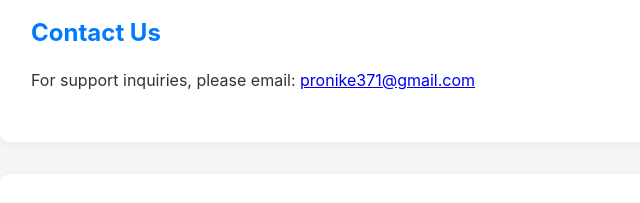
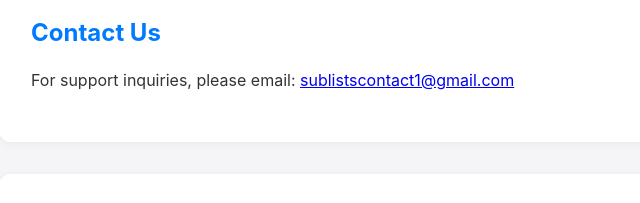
Before and after one commit to RyosukeKondo7/RyosukeKonod7.github.io, a plain HTML site: page index.html in a window 1280 px wide. Shown: the part 204-407 px from the top of the page, 273-913 px from the left. Drawn offline with Linux system fonts and the light colour scheme.

Commit message:
Update index.html

```diff
--- a/index.html
+++ b/index.html
@@ -129,7 +129,7 @@
         <section class="section">
             <h2>Contact Us</h2>
             <div class="contact-info">
-                <p>For support inquiries, please email: <a href="pronike371@gmail.com">pronike371@gmail.com</a></p>
+                <p>For support inquiries, please email: <a href="sublistscontact1@gmail.com">sublistscontact1@gmail.com</a></p>
             </div>
         </section>
 
```
